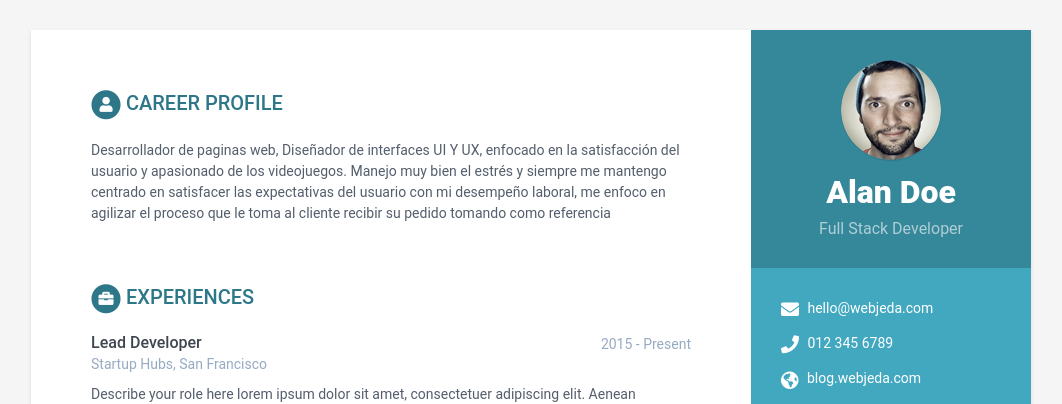
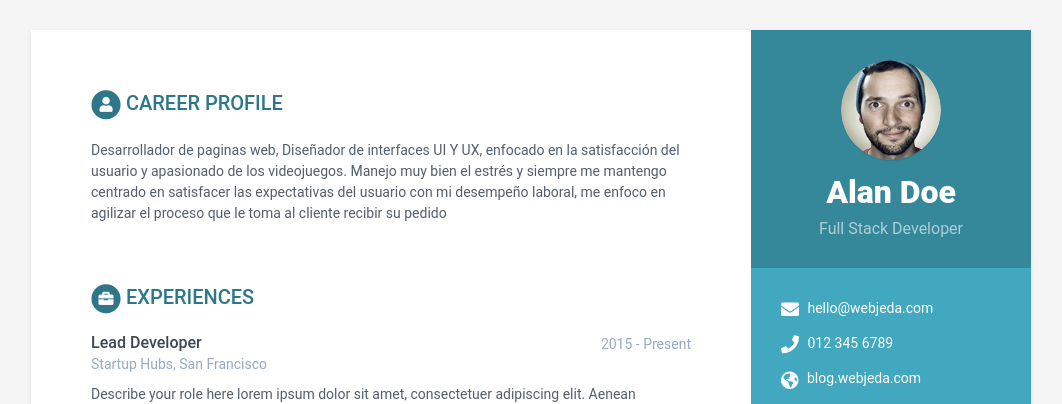
Before and after one commit to KevinC99/good-birch-4e19a, a Jekyll site: the page built from index.html, in a window 1280 px wide. Shown: the top 404 px of the page, without its empty margins (109-1171 px from the left). Built offline with Jekyll 4.4.1, drawn with Linux system fonts in a browser that asks for light colours.

Commit message:
data.yml: updated summary in career-profile

```diff
--- a/_data/data.yml
+++ b/_data/data.yml
@@ -37,7 +37,7 @@ career-profile:
      Desarrollador de paginas web, Diseñador de interfaces UI Y UX, enfocado en la satisfacción del usuario y apasionado de los videojuegos.
     Manejo muy bien el estrés y siempre me mantengo centrado en satisfacer las
     expectativas del usuario con mi desempeño laboral, me enfoco en agilizar el
-    proceso que le toma al cliente recibir su pedido tomando como referencia
+    proceso que le toma al cliente recibir su pedido
 education:
   - degree: MSc in Computer Science
     university: University of London
```
